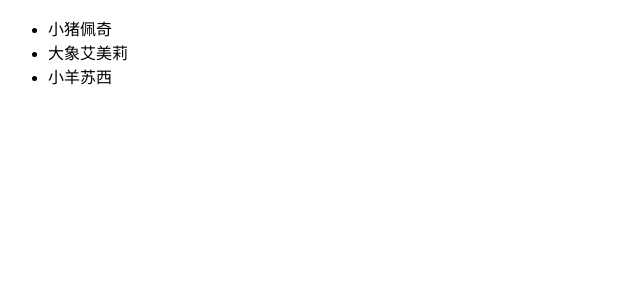
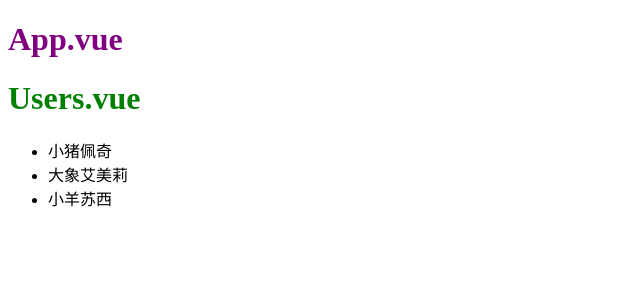
Before and after one commit to hemiahwu/vue-basic-playlist, a Vue app: page / in a window 1280 px wide. Shown: the top 300 px of the page, without its empty margins (0-640 px from the left). Built offline with nearby package versions, Linux system fonts and the light colour scheme.

Commit message:
lesson-24

```diff
--- a/src/App.vue
+++ b/src/App.vue
@@ -1,5 +1,6 @@
 <template>
   <div id="app">
+    <h1>App.vue</h1>
     <!-- 3.调用组件 -->
     <Users />
   </div>
@@ -17,5 +18,8 @@ export default {
 };
 </script>
 
-<style>
+<style scoped>
+h1 {
+  color: purple;
+}
 </style>
--- a/src/components/Users.vue
+++ b/src/components/Users.vue
@@ -1,5 +1,6 @@
 <template>
   <div class="users">
+    <h1>Users.vue</h1>
     <ul>
       <li v-for="(user,index) in users" :key="index">{{user}}</li>
     </ul>
@@ -16,5 +17,8 @@ export default {
 };
 </script>
 
-<style >
+<style scoped>
+h1 {
+  color: green;
+}
 </style>
```
